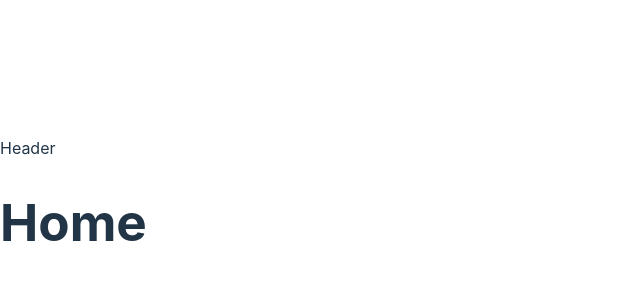
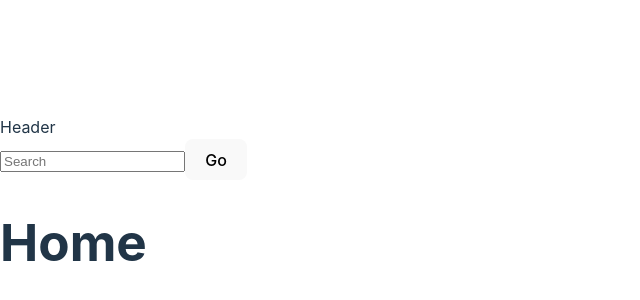
Before and after one commit to DmitryBogdan90/react-2023-q1, a React (Vite) app: page / in a window 1280 px wide. Shown: the part 190-490 px from the top of the page, without its empty margins (0-640 px from the left). Built offline with nearby package versions, Linux system fonts and the light colour scheme.

Commit message:
add SearchBar component
Signed-off-by: Dmitry Bogdan <71260124+DmitryBogdan90@users.noreply.github.com>

```diff
--- a/src/App.tsx
+++ b/src/App.tsx
@@ -1,8 +1,19 @@
 import React, { Fragment } from 'react';
 import { RouterProvider } from 'react-router-dom';
+
 import router from './router';
+import SearchBar from './components/search-bar/SearchBar';
 
-const Header = () => <header>Header</header>;
+const Header = () => (
+  <header>
+    Header{' '}
+    <SearchBar
+      onSearch={() => {
+        console.log('search');
+      }}
+    ></SearchBar>
+  </header>
+);
 
 const App = () => {
   return (
--- /dev/null
+++ b/src/components/search-bar/SearchBar.tsx
@@ -0,0 +1,45 @@
+import React, { Component, ChangeEvent, FormEvent } from 'react';
+
+interface SearchBarProps {
+  onSearch: (query: string) => void;
+}
+
+interface SearchBarState {
+  query: string;
+}
+
+class SearchBar extends Component<SearchBarProps, SearchBarState> {
+  constructor(props: SearchBarProps) {
+    super(props);
+    this.state = {
+      query: '',
+    };
+    this.handleInputChange = this.handleInputChange.bind(this);
+    this.handleFormSubmit = this.handleFormSubmit.bind(this);
+  }
+
+  handleInputChange(event: ChangeEvent<HTMLInputElement>) {
+    this.setState({ query: event.target.value });
+  }
+
+  handleFormSubmit(event: FormEvent<HTMLFormElement>) {
+    event.preventDefault();
+    this.props.onSearch(this.state.query);
+  }
+
+  render() {
+    return (
+      <form onSubmit={this.handleFormSubmit}>
+        <input
+          type="text"
+          placeholder="Search"
+          value={this.state.query}
+          onChange={this.handleInputChange}
+        />
+        <button type="submit">Go</button>
+      </form>
+    );
+  }
+}
+
+export default SearchBar;
```
